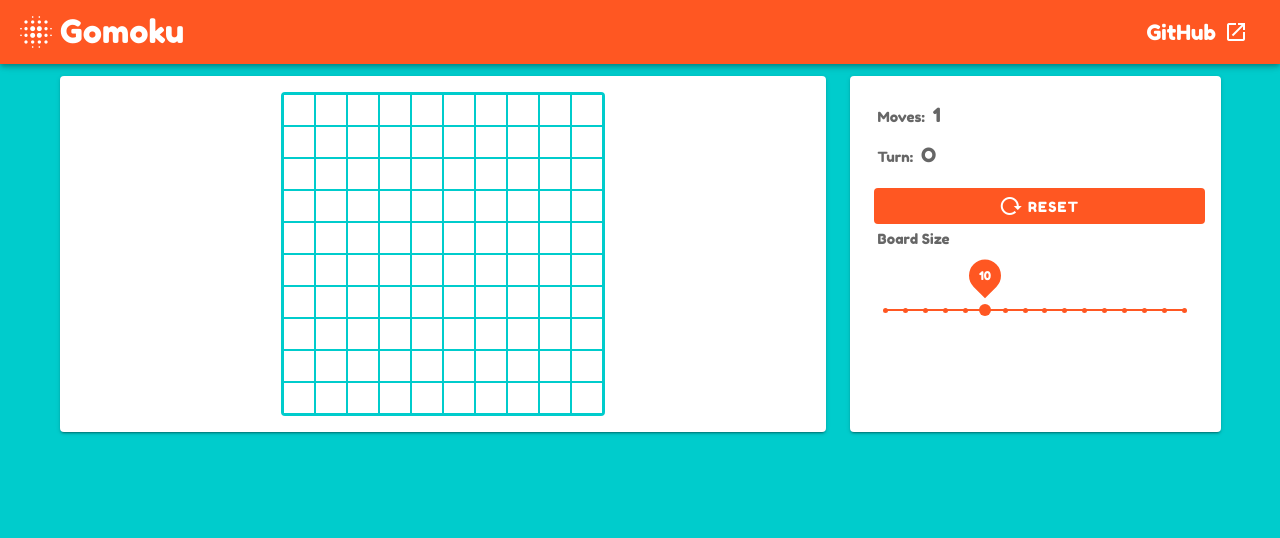
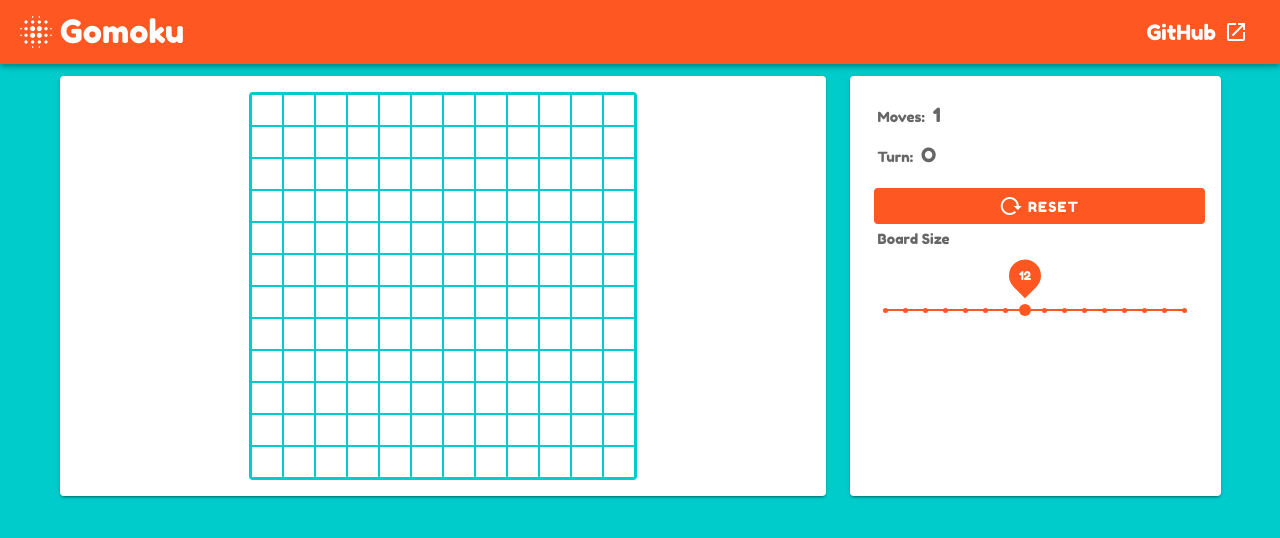
Before and after one commit to azureleaf/gomoku-vue, a Vue app: page / in a window 1280 px wide. Shown: the top 538 px of the page. Built offline with nearby package versions, Linux system fonts and the light colour scheme.

Commit message:
fix: Unnecessary dialog box is shown on game reset
Because when the 'winner' state value is cleared in the reset procedures,
this change is also detected by the watcher and triggered the pop-up box.
Therefore I needed to ignore such value change on initialization

```diff
--- a/src/components/Board.vue
+++ b/src/components/Board.vue
@@ -63,8 +63,12 @@ export default {
     },
   },
   watch: {
-    winner() {
-      this.isDialogOpen = true;
+    winner(newVal, oldVal) {
+      // Show the dialog box only when the game status is set
+      // Don't show the box when it's just an initialization of the winner
+      if (oldVal == "") {
+        this.isDialogOpen = true;
+      }
     },
     isResetRequested(newVal, oldVal) {
       if (oldVal == false && newVal == true) {
--- a/src/components/Panel.vue
+++ b/src/components/Panel.vue
@@ -112,7 +112,7 @@ export default {
   name: "Panel",
   data() {
     return {
-      boardSize: 10,
+      boardSize: null,
       chainLength: 5,
       uniColor: "deep-orange",
       chainLengthLimit: { max: 5, min: 3 },
@@ -167,6 +167,9 @@ export default {
       this.isSnackbarOpen = true;
     },
   },
+  mounted() {
+    this.boardSize = this.$store.state.boardSize;
+  },
 };
 </script>
 <style scoped lang="stylus">
--- a/src/store/index.js
+++ b/src/store/index.js
@@ -7,8 +7,8 @@ Vue.use(Vuex);
 export default new Vuex.Store({
   state: {
     boardStatus: [], // board with O & X symbols
-    boardSize: 10, // assumption: board is square-shaped
-    chainLength: 5, // length of the stones necessary to win the game
+    boardSize: 12, // number of squares of a side of the square-shaped board
+    chainLength: 5, // number of the stones necessary to win the game
     isOsTurn: true,
     history: [], // {row: number, col: number, symbol: string}
     brain: "", // place for the instance of COM player algorithm
```
